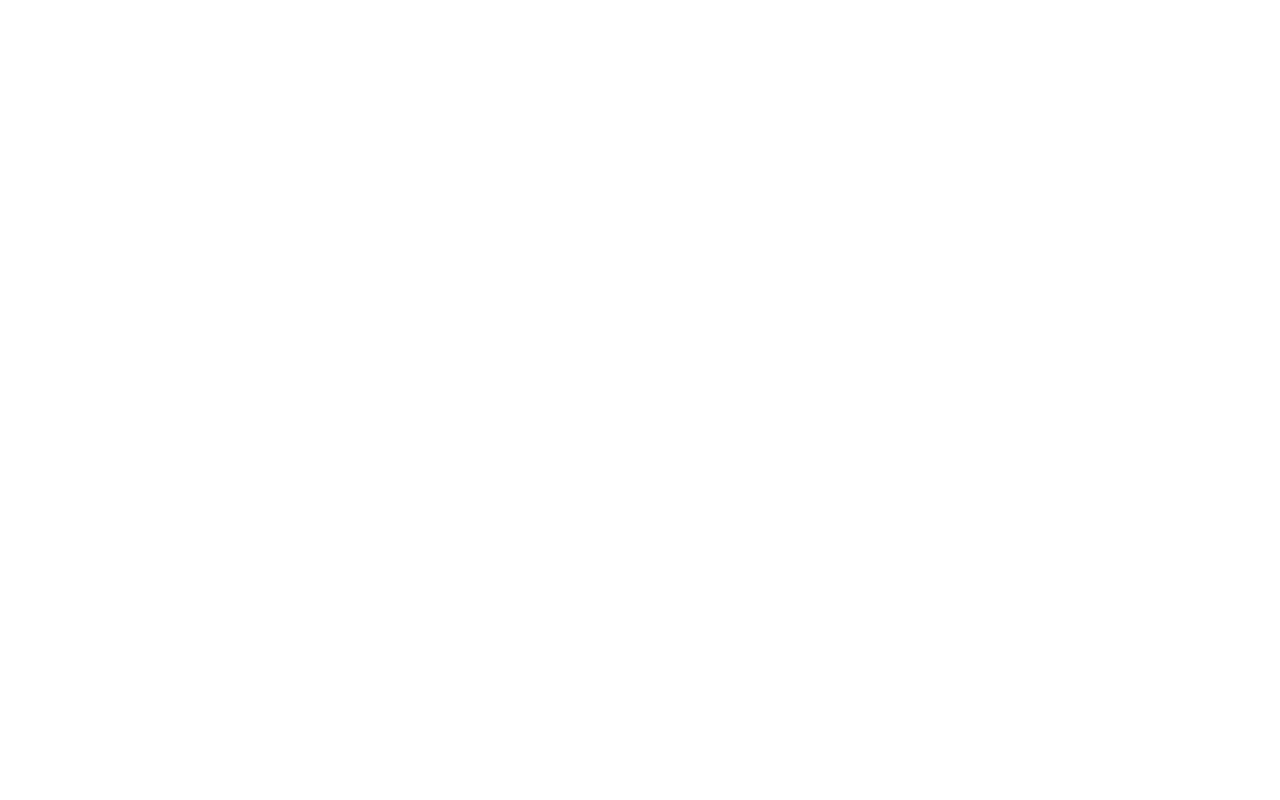
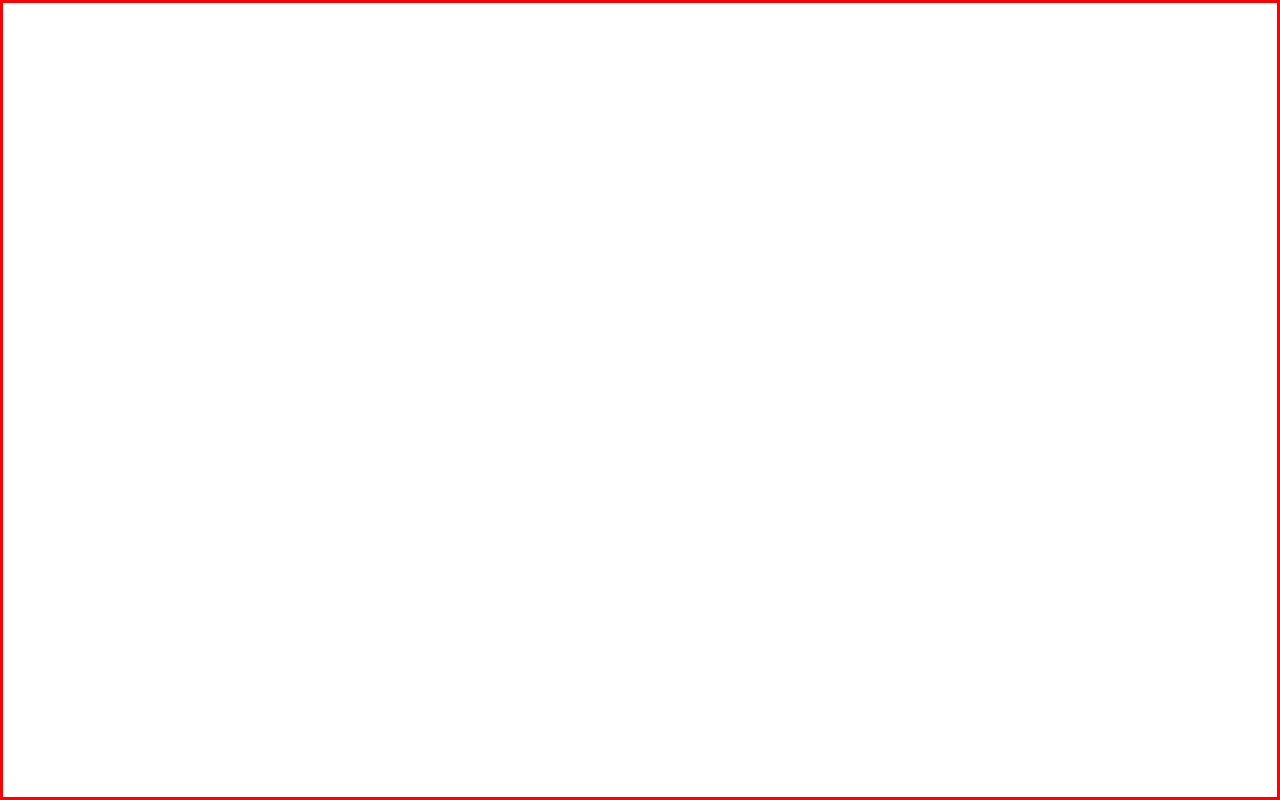
Before and after one commit to w3bd3v3lop3rNico/html-css-zoom, a plain HTML site: page index.html in a window 1280 px wide. Drawn offline with Linux system fonts and the light colour scheme.

Commit message:
Html skeleton - Style class app

```diff
--- a/css/style.css
+++ b/css/style.css
@@ -25,3 +25,16 @@ figure > img {
 	width: 1000px;
 	margin: 0 auto;
 }
+.app {
+    height: 100vh;
+    overflow: hidden;
+    display: flex;
+    flex-direction: column;
+}
+/* debug */
+
+.debug .app {
+    border: 3px solid red;
+    min-height: 100%;
+
+}
--- a/index.html
+++ b/index.html
@@ -8,7 +8,14 @@
     <script src="https://kit.fontawesome.com/50080ee840.js" crossorigin="anonymous"></script>
 </head>
 <body class="debug">
+    <div class="app">
+        <main>
 
+        </main>
+        <aside>
 
+        </aside>
+
+    </div>
 </body>
 </html>
```
